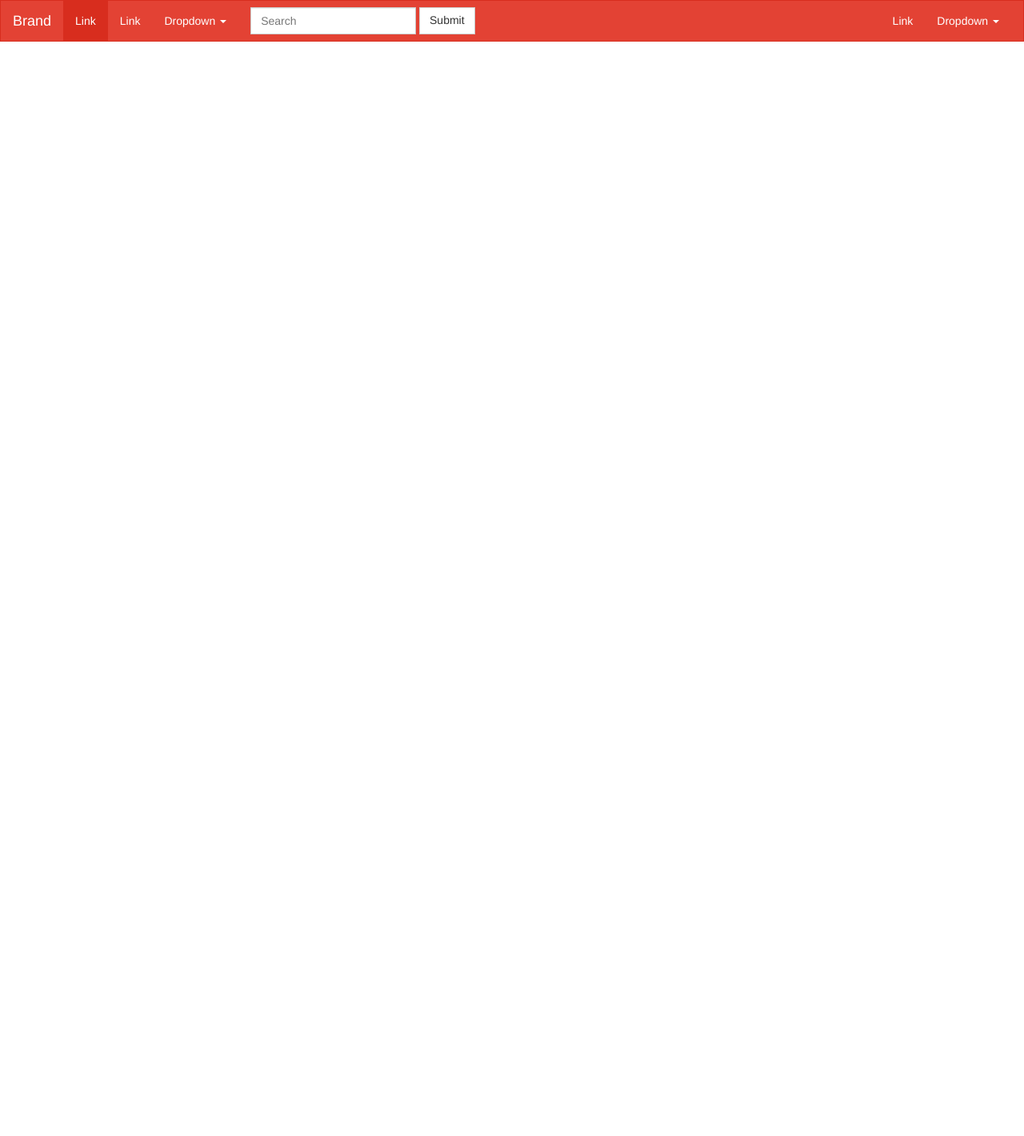
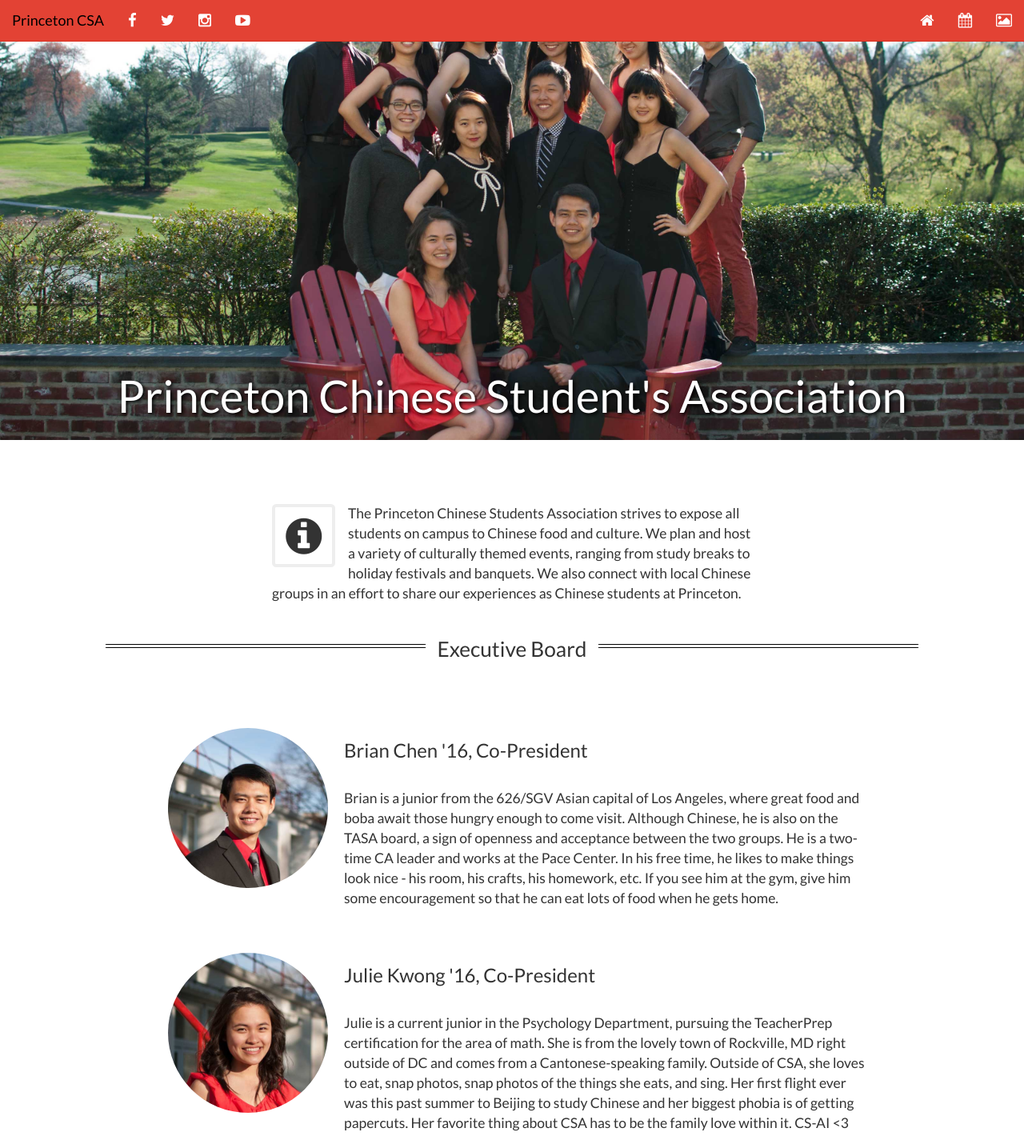
Before and after one commit to PrincetonCSA/princetoncsa.github.io, a website: page index.html in a window 1280 px wide. Shown: the top 1420 px of the page at 80% size. Before the commit the page ends 800 px from the top, so only its background shows below. Drawn offline with Linux system fonts and the light colour scheme.

Commit message:
minimum working website

```diff
--- a/bower_components/bootstrap-sass-official/assets/stylesheets/bootstrap/_variables.scss
+++ b/bower_components/bootstrap-sass-official/assets/stylesheets/bootstrap/_variables.scss
@@ -44,7 +44,7 @@
 //
 //## Font, line-height, and color for body text, headings, and more.
 
-$font-family-sans-serif:  "Helvetica Neue", Helvetica, Arial, sans-serif !default;
+$font-family-sans-serif:  "Lato", Helvetica, Arial, sans-serif !default;
 $font-family-serif:       Georgia, "Times New Roman", Times, serif !default;
 //** Default monospace fonts for `<code>`, `<kbd>`, and `<pre>`.
 $font-family-monospace:   Menlo, Monaco, Consolas, "Courier New", monospace !default;
@@ -344,7 +344,7 @@
 
 // Basics of a navbar
 $navbar-height:                    50px !default;
-$navbar-margin-bottom:             $line-height-computed !default;
+$navbar-margin-bottom:             0px !default; //$line-height-computed !default;
 $navbar-border-radius:             $border-radius-base !default;
 $navbar-padding-horizontal:        floor(($grid-gutter-width / 2)) !default;
 $navbar-padding-vertical:          (($navbar-height - $line-height-computed) / 2) !default;
@@ -365,7 +365,7 @@
 
 // Navbar brand label
 $navbar-default-brand-color:               $navbar-default-link-color !default;
-$navbar-default-brand-hover-color:         darken($navbar-default-brand-color, 10%) !default;
+$navbar-default-brand-hover-color:         #000 !default;//darken($navbar-default-brand-color, 10%) !default;
 $navbar-default-brand-hover-bg:            transparent !default;
 
 // Navbar toggle
--- /dev/null
+++ b/css/index.css
@@ -0,0 +1,65 @@
+#mainback {
+    background: url("../img/background.jpg") no-repeat center center fixed;
+    -webkit-background-size: cover; /* For WebKit*/
+    -moz-background-size: cover;    /* Mozilla*/
+    -o-background-size: cover;      /* Opera*/
+    background-size: cover;         /* Generic*/
+
+    width:100%;
+    height:550px;
+    position:relative;
+}
+
+#maincont {
+    position:absolute;
+    font-size:400%;
+    color:white;
+    bottom:15px;
+    text-align:center;
+    width:100%;
+}
+
+#content {
+    /*background-color: #EEE;*/
+    font-size:125%;
+    padding:30px;
+}
+
+.bigexec {
+    width:200px;
+    height:auto;
+    margin:5px 20px;
+    vertical-align:middle;
+}
+
+.picrow {
+    padding-top:50px;
+    margin:0 auto;
+}
+
+.fancy {
+    line-height: 0.5;
+    text-align: center;
+}
+.fancy span {
+    display: inline-block;
+    position: relative;
+}
+.fancy span:before,
+.fancy span:after {
+    content: "";
+    position: absolute;
+    height: 5px;
+    border-bottom: 1px solid black;
+    border-top: 1px solid black;
+    top: 0;
+    width: 400px;
+  }
+  .fancy span:before {
+      right: 100%;
+      margin-right: 15px;
+  }
+  .fancy span:after {
+      left: 100%;
+      margin-left: 15px;
+  }
--- a/index.html
+++ b/index.html
@@ -1,13 +1,15 @@
-<html>
+<!DOCTYPE html>
+<html lang="en">
     <head>
         <title>Princeton CSA</title>
 
-
+        <link href='http://fonts.googleapis.com/css?family=Lato:300,400' rel='stylesheet' type='text/css'>
         <link rel="stylesheet" type="text/css" href="css/bootstrap.css">
         <link rel="stylesheet" type="text/css" href="bower_components/fontawesome/css/font-awesome.min.css">
+        <link rel="stylesheet" type="text/css" href="css/index.css">
     </head>
     <body>
-        <nav class="navbar navbar-default" role="navigation">
+        <nav class="navbar navbar-default navbar-fixed-top" role="navigation">
         <div class="container-fluid">
             <!-- Brand and toggle get grouped for better mobile display -->
             <div class="navbar-header">
@@ -17,51 +19,65 @@
                     <span class="icon-bar"></span>
                     <span class="icon-bar"></span>
                 </button>
-                <a class="navbar-brand" href="#">Brand</a>
+                <a class="navbar-brand" href="#">Princeton CSA</a>
             </div>
 
             <!-- Collect the nav links, forms, and other content for toggling -->
             <div class="collapse navbar-collapse" id="bs-example-navbar-collapse-1">
                 <ul class="nav navbar-nav">
-                    <li class="active"><a href="#">Link</a></li>
-                    <li><a href="#">Link</a></li>
-                    <li class="dropdown">
-                    <a href="#" class="dropdown-toggle" data-toggle="dropdown">Dropdown <span class="caret"></span></a>
-                    <ul class="dropdown-menu" role="menu">
-                        <li><a href="#">Action</a></li>
-                        <li><a href="#">Another action</a></li>
-                        <li><a href="#">Something else here</a></li>
-                        <li class="divider"></li>
-                        <li><a href="#">Separated link</a></li>
-                        <li class="divider"></li>
-                        <li><a href="#">One more separated link</a></li>
-                    </ul>
-                    </li>
+                    <li><a href="https://www.facebook.com/princeton.csa"><i class="fa fa-lg fa-facebook" style="line-height:20px;vertical-align:middle;"></i></a></li>
+                    <li><a href="https://twitter.com/princetoncsa"><i class="fa fa-lg fa-twitter" style="line-height:20px;vertical-align:middle;"></i></a></li>
+                    <li><a href="https://instagram.com/csaprinceton"><i class="fa fa-lg fa-instagram" style="line-height:20px;vertical-align:middle;"></i></a></li>
+                    <li><a href="http://www.youtube.com/user/PrincetonCSA"><i class="fa fa-lg fa-youtube-play" style="line-height:20px;vertical-align:middle;"></i></a></li>
                 </ul>
-                <form class="navbar-form navbar-left" role="search">
-                    <div class="form-group">
-                        <input type="text" class="form-control" placeholder="Search">
-                    </div>
-                    <button type="submit" class="btn btn-default">Submit</button>
-                </form>
                 <ul class="nav navbar-nav navbar-right">
-                    <li><a href="#">Link</a></li>
-                    <li class="dropdown">
-                    <a href="#" class="dropdown-toggle" data-toggle="dropdown">Dropdown <span class="caret"></span></a>
-                    <ul class="dropdown-menu" role="menu">
-                        <li><a href="#">Action</a></li>
-                        <li><a href="#">Another action</a></li>
-                        <li><a href="#">Something else here</a></li>
-                        <li class="divider"></li>
-                        <li><a href="#">Separated link</a></li>
-                    </ul>
-                    </li>
+                    <li><a onclick="contentLoad('pub/home.html')"><i class="fa fa-lg fa-home" style="line-height:20px;vertical-align:middle;"></i></a></li>
+                    <li><a onclick="contentLoad('pub/a.html')"><i class="fa fa-lg fa-calendar" style="line-height:20px;vertical-align:middle;"></i></a></li>
+                    <li><a onclick="contentLoad('pub/a.html')"><i class="fa fa-lg fa-photo" style="line-height:20px;vertical-align:middle;"></i></a></li>
                 </ul>
             </div><!-- /.navbar-collapse -->
         </div><!-- /.container-fluid -->
         </nav>
 
+        <div  id="mainback">
+            <div id="maincont">
+                <span style="text-shadow: 2px 2px 4px #000;">Princeton Chinese Student's Association</span>
+            </div>
+        </div>
+
+        <div class="container" id="content">
+            <div style="width:100%; text-align:center;">
+                <i class="fa fa-spinner fa-spin fa-3x"></i>
+            </div>
+        </div>
+
         <script src="bower_components/jquery/dist/jquery.min.js"></script>
         <script src="bower_components/bootstrap-sass-official/assets/javascripts/bootstrap.js"></script>
+        <script>
+            function contentLoad(toLoad) {
+                $("#content").html('<div style="width:100%; text-align:center;"><i class="fa fa-spinner fa-spin fa-3x"></i></div>');
+                console.log("hi");
+                $.ajax({
+                    url:toLoad,
+                    success:function(result){
+                        $("#content").html(result);
+                    },
+                    error:function(xhr) {
+                        $("#content").html('<div style="width:100%; text-align:center;"><a onclick="contentLoad(\'pub/home.html\')">Error. Click here to reload to home.</a></div>');
+                    }
+                });
+            }
+            contentLoad("pub/home.html");
+        </script>
+        <script async>
+            (function(i,s,o,g,r,a,m){i['GoogleAnalyticsObject']=r;i[r]=i[r]||function(){
+                    (i[r].q=i[r].q||[]).push(arguments)},i[r].l=1*new Date();a=s.createElement(o),
+                m=s.getElementsByTagName(o)[0];a.async=1;a.src=g;m.parentNode.insertBefore(a,m)
+            })(window,document,'script','//www.google-analytics.com/analytics.js','ga');
+
+            ga('create', 'UA-55104483-1', 'auto');
+            ga('send', 'pageview');
+
+        </script>
     </body>
 </html>
--- /dev/null
+++ b/pub/home.html
@@ -0,0 +1,44 @@
+<div class="row">
+    <div style="max-width:600px;margin:0 auto;padding:50px 0;">
+        <i class="fa fa-3x fa-info-circle pull-left fa-border"></i>
+        The Princeton Chinese Students Association strives to expose all students on campus to Chinese food and culture.
+        We plan and host a variety of culturally themed events, ranging from study breaks to holiday festivals and banquets.
+        We also connect with local Chinese groups in an effort to share our experiences as Chinese students at Princeton.<br>
+    </div>
+</div>
+<div class="row">
+    <p class="subtitle fancy"><span style="font-size:150%">Executive Board</span></p><br>
+</div>
+<div class="row picrow" style="max-width:900px;">
+    <img src="img/brian.jpg" class="bigexec img-responsive pull-left img-circle"></img>
+    <h3>Brian Chen '16, Co-President</h3><br>
+    Brian is a junior from the 626/SGV Asian capital of Los Angeles, where great food and boba await those hungry enough to come visit.
+    Although Chinese, he is also on the TASA board, a sign of openness and acceptance between the two groups.
+    He is a two-time CA leader and works at the Pace Center.
+    In his free time, he likes to make things look nice - his room, his crafts, his homework, etc.
+    If you see him at the gym, give him some encouragement so that he can eat lots of food when he gets home.
+</div>
+<div class="row picrow" style="max-width:900px;">
+    <img src="img/julie.jpg" class="bigexec img-responsive img-circle pull-left"></img>
+    <h3>Julie Kwong '16, Co-President</h3><br>
+    Julie is a current junior in the Psychology Department, pursuing the TeacherPrep certification for the area of math.
+    She is from the lovely town of Rockville, MD right outside of DC and comes from a Cantonese-speaking family.
+    Outside of CSA, she loves to eat, snap photos, snap photos of the things she eats, and sing.
+    Her first flight ever was this past summer to Beijing to study Chinese and her biggest phobia is of getting papercuts.
+    Her favorite thing about CSA has to be the family love within it. CS-AI <3
+</div>
+<div class="row picrow">
+    <div class="col-sm-6">
+        <img src="img/julia.jpg" class="bigexec img-circle img-responsive pull-left"></img>
+        <h3>Julia Wang '17, Co-Publicity Chair</h3><br>
+        Julia is a COS major looking to get a certificate in creative writing.
+        She likes design and artsy stuff. She also really likes pie.
+    </div>
+    <div class="col-sm-6">
+        <img src="img/marsha.jpg" class="bigexec img-circle img-responsive pull-left"></img>
+        <h3>Marsha Zhang '17, Co-Events Coordinator</h3><br>
+        Marsha loves CSA and all things Chinese including - the culture and festivals, the history, the language, and especially Mandopop.
+        Funnily enough, the only thing she isn't crazy for is Chinese food (probably because she overindulged this past summer in Shanghai),
+        but she does enjoy making large quantities of scallion pancakes for her CSA family to enjoy. :)
+    </div>
+</div>
```
Also changed, not shown: css/bootstrap.css, img/background.jpg (added), 1 other file.
